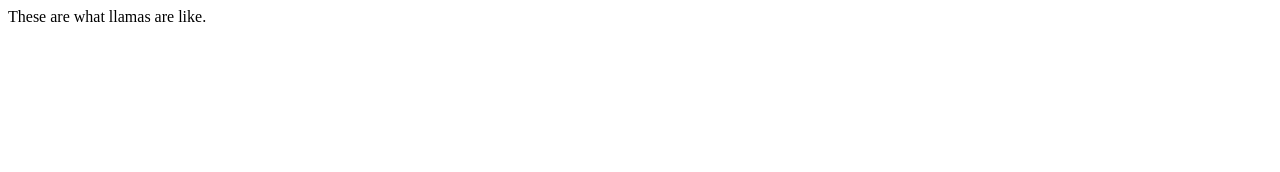
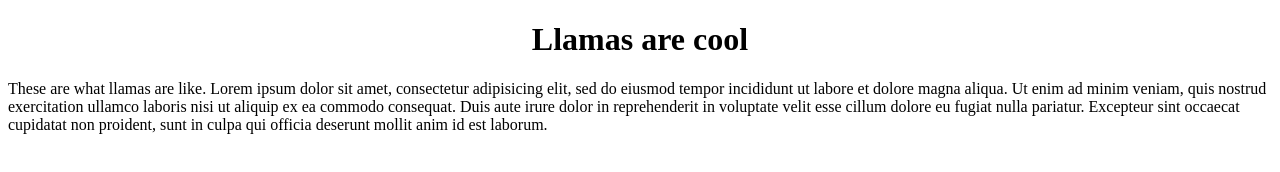
Before and after one commit to BeckySawyer/llamas-website, a plain HTML site: page index.html in a window 1280 px wide. Drawn offline with Linux system fonts and the light colour scheme.

Commit message:
Added title and css

```diff
--- a/index.html
+++ b/index.html
@@ -2,10 +2,17 @@
 <html>
 <head>
 	<title> Llamas </title>
+	<link rel="stylesheet" type="text/css" href="main.css">
 </head>
 <body>
 
-These are what llamas are like.
+<h1> Llamas are cool </h1>
+These are what llamas are like. Lorem ipsum dolor sit amet, consectetur adipisicing elit, sed do eiusmod
+tempor incididunt ut labore et dolore magna aliqua. Ut enim ad minim veniam,
+quis nostrud exercitation ullamco laboris nisi ut aliquip ex ea commodo
+consequat. Duis aute irure dolor in reprehenderit in voluptate velit esse
+cillum dolore eu fugiat nulla pariatur. Excepteur sint occaecat cupidatat non
+proident, sunt in culpa qui officia deserunt mollit anim id est laborum.
 
 </body>
 </html>
--- /dev/null
+++ b/main.css
@@ -0,0 +1,3 @@
+h1 {
+	text-align: center;
+}
```
